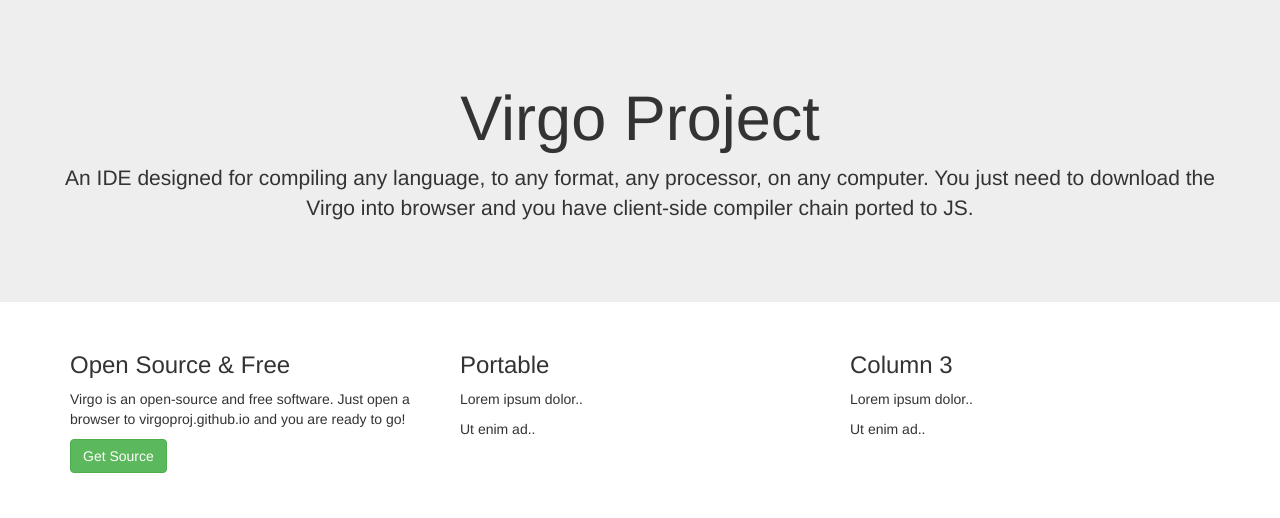
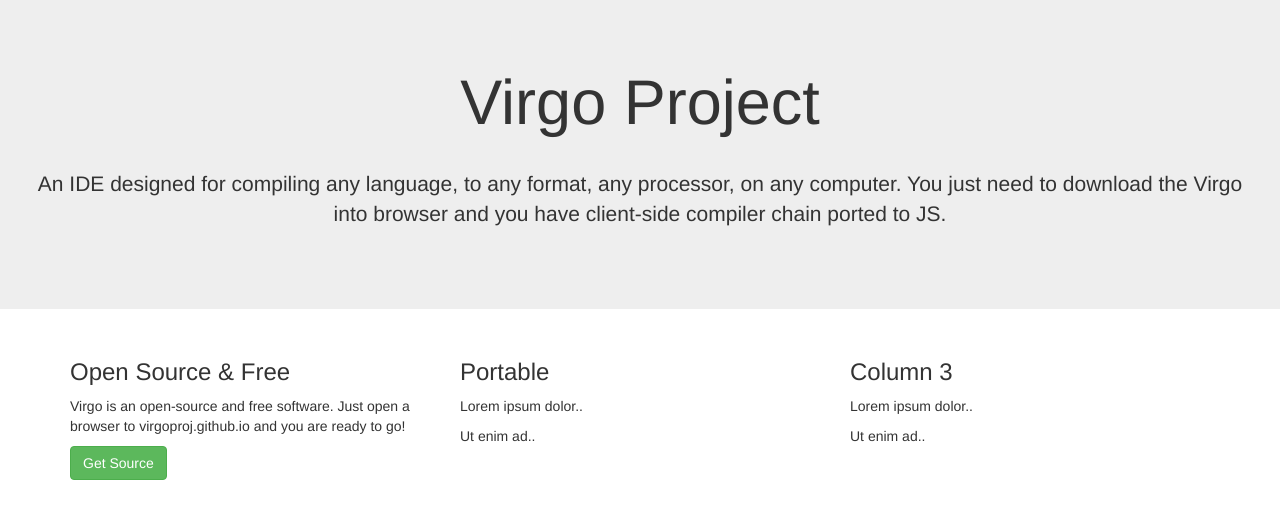
Before and after one commit to virgoproj/virgoproj.github.io, a plain HTML site: page index.html in a window 1280 px wide. Drawn offline with nearby package versions, Linux system fonts and the light colour scheme.

Commit message:
Update index.html

```diff
--- a/index.html
+++ b/index.html
@@ -6,9 +6,9 @@
   <title>Project Virgo</title>
 </head>
 <body>
-<div class="jumbotron text-center" style="padding: 64px;">
+<div class="jumbotron text-center">
   <h1>Virgo Project</h1>
-  <p>An IDE designed for compiling any language, to any format, any processor, on any computer. You just need to download the Virgo into browser and you have client-side compiler chain ported to JS.</p>
+  <p style="margin: 32px;">An IDE designed for compiling any language, to any format, any processor, on any computer. You just need to download the Virgo into browser and you have client-side compiler chain ported to JS.</p>
 </div>
 
 <div class="container">
```
